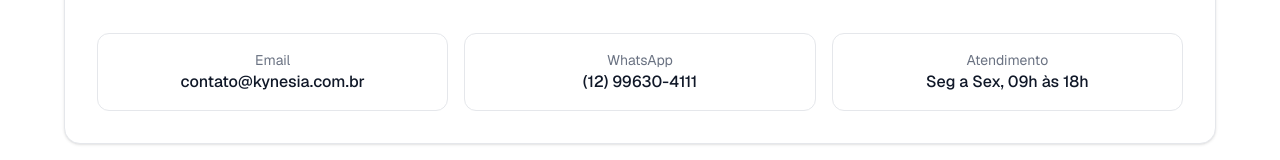
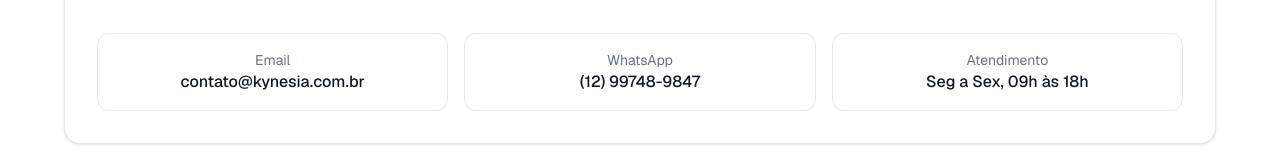
Before and after one commit to sendrette/kynesia-site, a Next.js app: page / in a window 1280 px wide. Shown: the part 6798-6958 px from the top of the page. Built offline with nearby package versions, Linux system fonts and the light colour scheme.

Commit message:
fix(contact): update WhatsApp number for improved client communication

```diff
--- a/app/page.tsx
+++ b/app/page.tsx
@@ -564,7 +564,7 @@
             </a>
             <a className="rounded-xl border border-gray-200 p-4 text-center transition hover:bg-gray-50" href="https://wa.me/5500000000000" target="_blank" rel="noreferrer">
               <p className="text-sm text-gray-500">WhatsApp</p>
-              <p className="text-sm font-medium text-gray-900 md:text-base">(12) 99630-4111</p>
+              <p className="text-sm font-medium text-gray-900 md:text-base">(12) 99748-9847</p>
             </a>
             <div className="rounded-xl border border-gray-200 p-4 text-center">
               <p className="text-sm text-gray-500">Atendimento</p>
```
